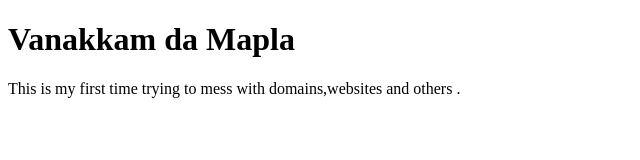
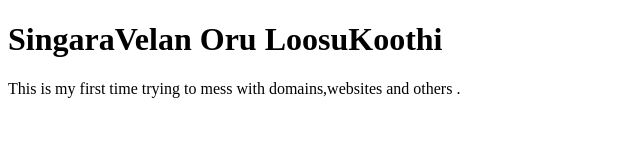
Before and after one commit to Kailash-Gurumoorthi/Kailash-Gurumoorthi.github.io, a plain HTML site: page index.html in a window 1280 px wide. Shown: the whole page, without its empty margins (0-640 px from the left). Drawn offline with Linux system fonts and the light colour scheme.

Commit message:
Update index.html

```diff
--- a/index.html
+++ b/index.html
@@ -4,7 +4,7 @@
     <title>Kailash G</title>
 </head>
 <body>
-    <h1>Vanakkam da Mapla</h1>
+    <h1>SingaraVelan Oru LoosuKoothi</h1>
     <p>This is my first time trying to mess with domains,websites and others  .</p>
 </body>
 </html>
```
